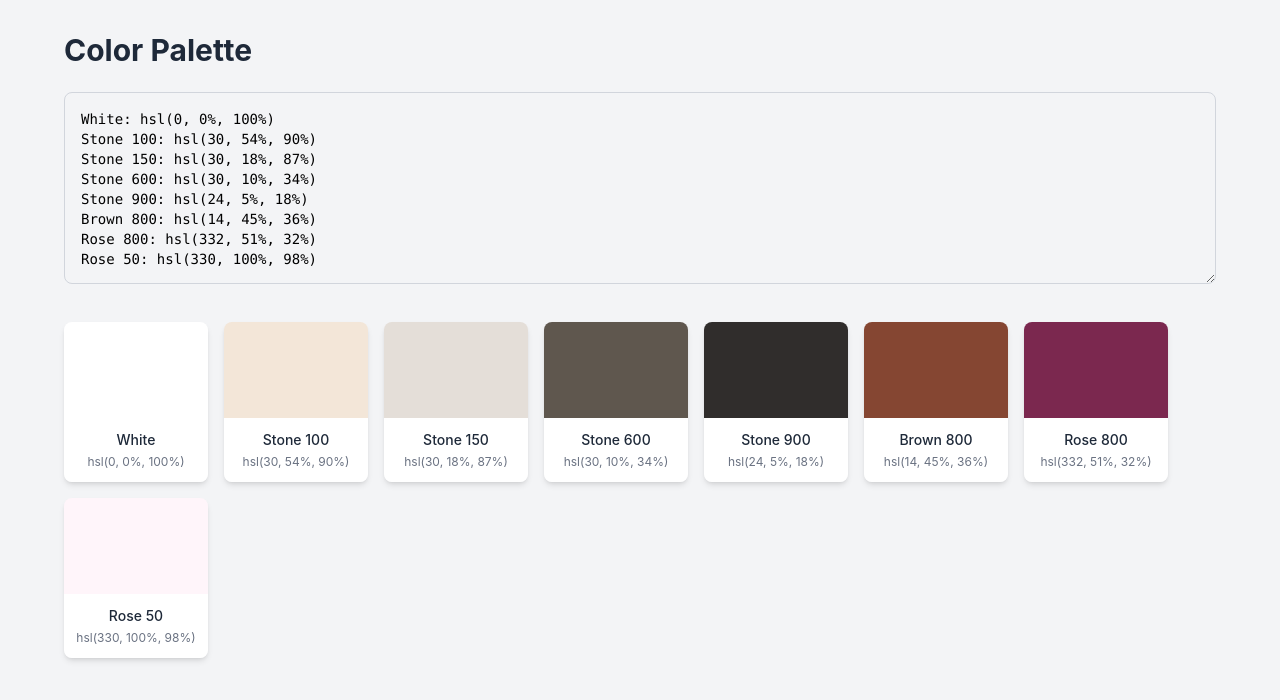
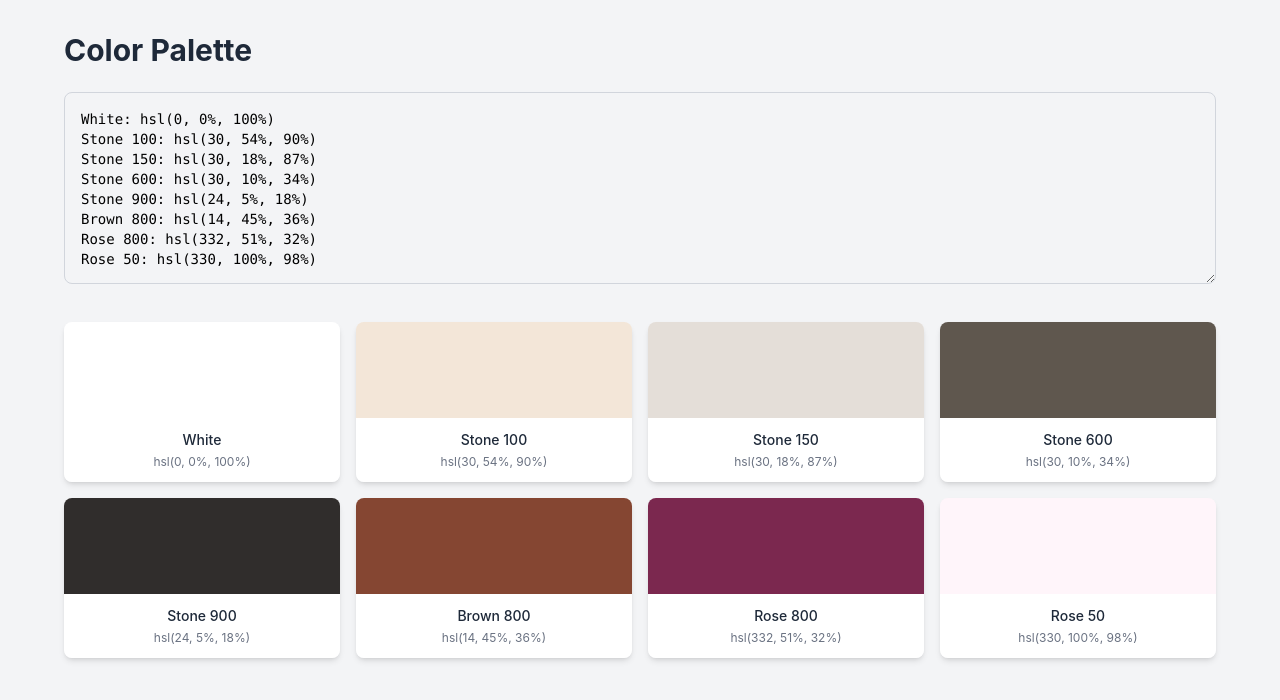
Before and after one commit to AGutierrezR/color-swatch, a React (Vite) app: page / in a window 1280 px wide. Shown: the top 700 px of the page. Built offline with nearby package versions, Linux system fonts and the light colour scheme; the HTML template or start-up script is replaced by a standard one.

Commit message:
feat(index.css,App.jsx): add css layouts

```diff
--- a/src/App.jsx
+++ b/src/App.jsx
@@ -34,7 +34,7 @@ function App() {
   const colors = parseColors(colorInput)
 
   return (
-    <div className="min-h-screen bg-gray-100 p-8">
+    <div className="wrapper py-8">
       <div className="max-w-6xl mx-auto">
         <h1 className="text-3xl font-bold text-gray-800 mb-6">Color Palette</h1>
 
@@ -49,14 +49,14 @@ Stone 100: hsl(30, 54%, 90%)"
           />
         </div>
 
-        <div className="flex flex-wrap gap-4">
+        <div className="auto-grid" data-fit="auto-fit">
           {colors.map((color, index) => (
             <div
               key={index}
               className="rounded-lg overflow-hidden shadow-md hover:shadow-lg hover:-translate-y-1 transition-all duration-200"
             >
               <div
-                className="w-36 h-24"
+                className="w-full h-24"
                 style={{ background: color.value }}
               />
               <div className="bg-white p-3 text-center">
--- a/src/index.css
+++ b/src/index.css
@@ -1 +1,37 @@
 @import "tailwindcss";
+
+body {
+  @apply bg-gray-100;
+}
+
+:root {
+  --gutter: 1rem;
+  --wrapper-width: clamp(16rem, 93vw, 85rem);
+}
+
+.wrapper {
+  width: var(--wrapper-width);
+  margin-left: auto;
+  margin-right: auto;
+  padding-left: var(--gutter);
+  padding-right: var(--gutter);
+  position: relative;
+}
+
+.auto-grid {
+  display: grid;
+  grid-template-columns: repeat(
+    var(--grid-placement, auto-fill),
+    minmax(var(--grid-min-item-size, 14rem), 1fr)
+  );
+  gap: var(--gutter, var(--space-s-l));
+}
+
+.auto-grid[data-fit='auto-fit'] {
+  --grid-placement: auto-fit;
+}
+
+.auto-grid[data-rows='masonry'] {
+  align-items: start;
+  grid-template-rows: masonry;
+}
```
